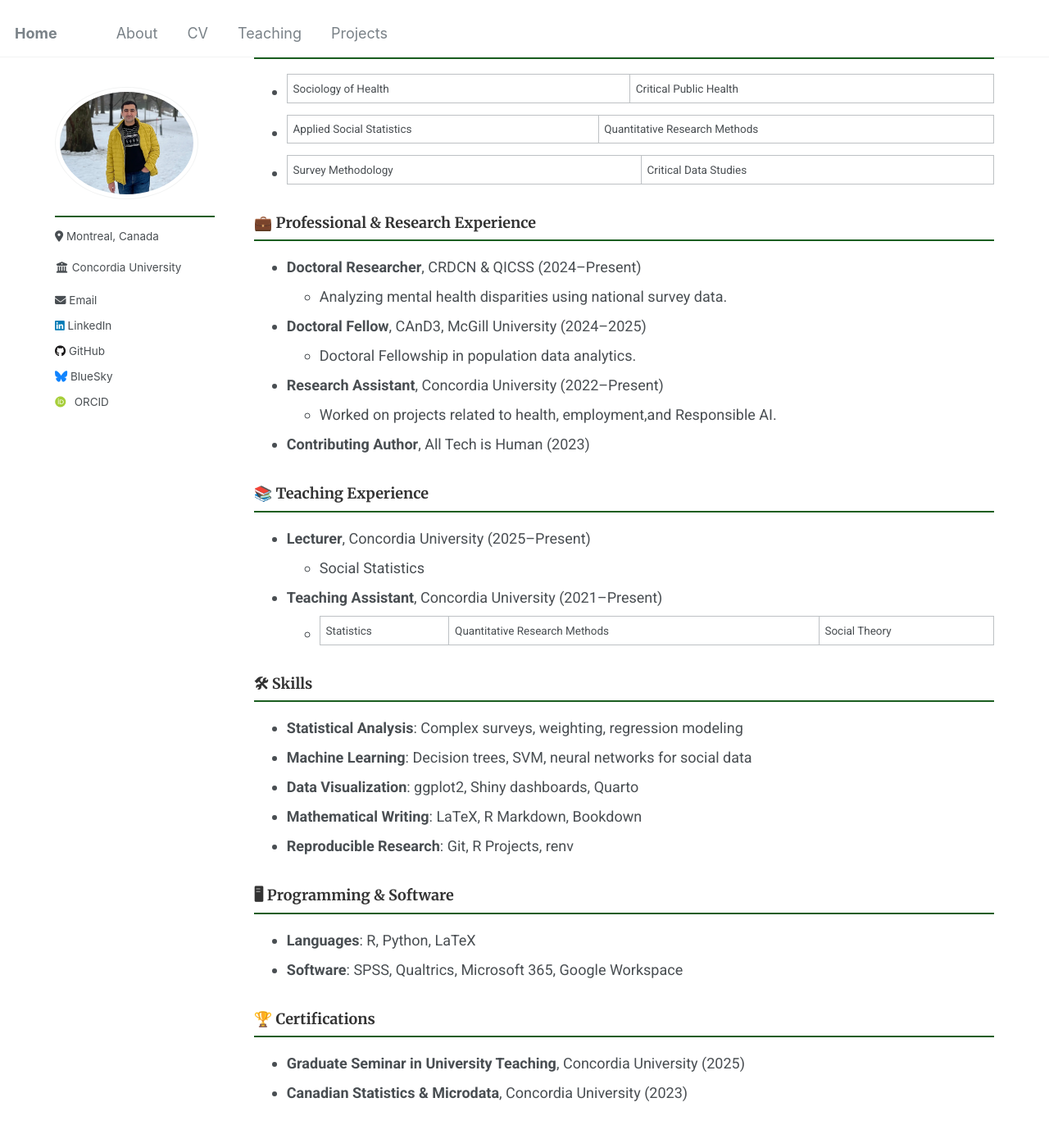
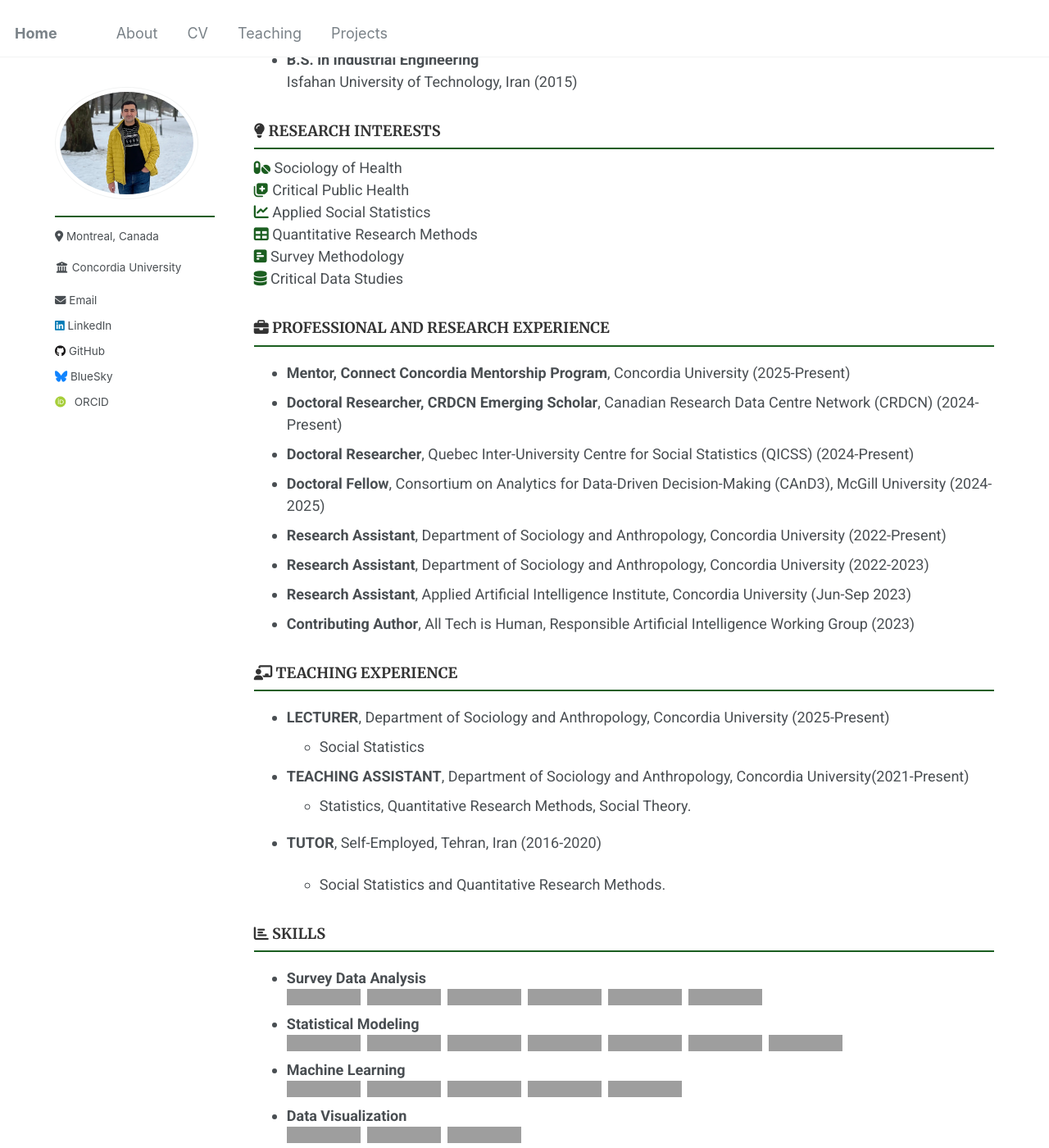
Before and after one commit to Mohsnmonji/mohsnmonji.github.io, a Jekyll site: the page built from _pages/Curriculum Vitae.md, in a window 1280 px wide and 1400 px high, scrolled down 345 px. Shown: the whole window at 82% size. Built offline with Jekyll 4.4.1, drawn with Linux system fonts in a browser that asks for light colours; some web fonts are replaced; some of the changed text lies outside the part shown; grey boxes are pictures that could not be loaded.

Commit message:
Update Curriculum Vitae.md

```diff
--- a/_pages/Curriculum Vitae.md
+++ b/_pages/Curriculum Vitae.md
@@ -10,49 +10,140 @@ author_profile: true
 
 <style>
   h3 {
-    border-bottom: 2px solid #1B5E20;
+    border-bottom: 2px solid #1B5E20; /* Accessible Dark Green */
     font-weight: bold;
-    padding-bottom: 10px;
-    color: #333;
+    padding-bottom: 10px; /* Space between text and the line */
+    color: #333; /* Dark Gray Text */
   }
 </style>
 
-### 🎓 **Education**
-- **Ph.D. Candidate in Social and Cultural Analysis(Sociology)**, Concordia University (2020–Present)
-- **M.A. in Anthropology**, University of Tehran (2018)
-- **B.S. in Industrial Engineering**, Isfahan University of Technology (2015)
 
-### 💡 **Research Interests**
-- Sociology of Health | Critical Public Health
-- Applied Social Statistics | Quantitative Research Methods
-- Survey Methodology | Critical Data Studies
+### <i class="fas fa-graduation-cap"></i> EDUCATION
 
-### 💼 **Professional & Research Experience**
-- **Doctoral Researcher**, CRDCN & QICSS (2024–Present)
-  - Analyzing mental health disparities using national survey data.
-- **Doctoral Fellow**, CAnD3, McGill University (2024–2025)
-  - Doctoral Fellowship in population data analytics.
-- **Research Assistant**, Concordia University (2022–Present)
-  - Worked on projects related to health, employment,and Responsible AI.
-- **Contributing Author**, All Tech is Human (2023)
+  - **Ph.D. Candidate in Social and Cultural Analysis (Sociology)**
+  Concordia University (2020-Present)
 
-### 📚 **Teaching Experience**
-- **Lecturer**, Concordia University (2025–Present)
+
+- **M.A. in Anthropology**
+  University of Tehran, Iran (2018)
+
+- **B.S. in Industrial Engineering**
+  Isfahan University of Technology, Iran (2015)
+
+
+<!-- RESEARCH INTERESTS -->
+<h3><i class="fas fa-lightbulb"></i> RESEARCH INTERESTS</h3>
+<div>
+  <i class="fas fa-pills" style="color: #1B5E20;"></i> Sociology of Health<br>
+  <i class="fas fa-notes-medical" style="color: #1B5E20;"></i> Critical Public Health<br>
+  <i class="fas fa-chart-line" style="color: #1B5E20;"></i> Applied Social Statistics<br>
+  <i class="fas fa-table" style="color: #1B5E20;"></i> Quantitative Research Methods<br>
+  <i class="fas fa-poll-h" style="color: #1B5E20;"></i> Survey Methodology<br>
+  <i class="fas fa-database" style="color: #1B5E20;"></i> Critical Data Studies
+</div>
+
+
+### <i class="fas fa-briefcase"></i> PROFESSIONAL AND RESEARCH EXPERIENCE
+- **Mentor, Connect Concordia Mentorship Program**, Concordia University (2025-Present)
+- **Doctoral Researcher, CRDCN Emerging Scholar**, Canadian Research Data Centre Network (CRDCN) (2024-Present)
+- **Doctoral Researcher**, Quebec Inter-University Centre for Social Statistics (QICSS) (2024-Present)
+- **Doctoral Fellow**, Consortium on Analytics for Data-Driven Decision-Making (CAnD3), McGill University (2024-2025)
+- **Research Assistant**, Department of Sociology and Anthropology, Concordia University (2022-Present)
+- **Research Assistant**, Department of Sociology and Anthropology, Concordia University (2022-2023)
+- **Research Assistant**, Applied Artificial Intelligence Institute, Concordia University (Jun-Sep 2023)
+- **Contributing Author**, All Tech is Human, Responsible Artificial Intelligence Working Group (2023)
+
+### <i class="fas fa-chalkboard-teacher"></i> TEACHING EXPERIENCE
+
+- **LECTURER**, Department of Sociology and Anthropology, Concordia University (2025-Present)
   - Social Statistics
-- **Teaching Assistant**, Concordia University (2021–Present)
-  - Statistics | Quantitative Research Methods | Social Theory
 
-### 🛠 **Skills**
-- **Statistical Analysis**: Complex surveys, weighting, regression modeling
-- **Machine Learning**: Decision trees, SVM, neural networks for social data
-- **Data Visualization**: ggplot2, Shiny dashboards, Quarto
-- **Mathematical Writing**: LaTeX, R Markdown, Bookdown
-- **Reproducible Research**: Git, R Projects, renv
+- **TEACHING ASSISTANT**, Department of Sociology and Anthropology, Concordia University(2021-Present)
+  - Statistics, Quantitative Research Methods, Social Theory.
 
-### 🖥 **Programming & Software**
-- **Languages**: R, Python, LaTeX
-- **Software**: SPSS, Qualtrics, Microsoft 365, Google Workspace
+- **TUTOR**, Self-Employed, Tehran, Iran (2016-2020)
 
-### 🏆 **Certifications**
-- **Graduate Seminar in University Teaching**, Concordia University (2025)
-- **Canadian Statistics & Microdata**, Concordia University (2023)
+   - Social Statistics and Quantitative Research Methods.
+
+### <i class="fas fa-chart-bar"></i> SKILLS
+
+- **Survey Data Analysis**
+  <div style="display: flex; flex-wrap: wrap; gap: 8px;">
+    <img src="https://img.shields.io/badge/complex%20surveys-blue" alt="complex surveys badge">
+    <img src="https://img.shields.io/badge/multiple%20imputations-blue" alt="multiple imputations badge">
+    <img src="https://img.shields.io/badge/sampling-blue" alt="sampling badge">
+    <img src="https://img.shields.io/badge/nonresponse%20bias-blue" alt="nonresponse bias badge">
+    <img src="https://img.shields.io/badge/weighting-blue" alt="weighting badge">
+    <img src="https://img.shields.io/badge/bootstrapping-blue" alt="bootstrapping badge">
+  </div>
+
+- **Statistical Modeling**
+  <div style="display: flex; flex-wrap: wrap; gap: 8px;">
+    <img src="https://img.shields.io/badge/OLS-blue" alt="OLS badge">
+    <img src="https://img.shields.io/badge/logistic%20regression-blue" alt="logistic regression badge">
+    <img src="https://img.shields.io/badge/ordinal%20regression-blue" alt="ordinal regression badge">
+    <img src="https://img.shields.io/badge/mixed%2Deffects%20models-blue" alt="mixed-effects models badge">
+    <img src="https://img.shields.io/badge/mediation%20and%20moderation%20analysis-blue" alt="mediation and moderation analysis badge">
+    <img src="https://img.shields.io/badge/latent%20class%20analysis-blue" alt="latent class analysis badge">
+    <img src="https://img.shields.io/badge/I%2DMAIHDA-blue" alt="I-MAIHDA badge">
+  </div>
+
+- **Machine Learning**
+  <div style="display: flex; flex-wrap: wrap; gap: 8px;">
+    <img src="https://img.shields.io/badge/support%20vector%20machines-blue" alt="support vector machines badge">
+    <img src="https://img.shields.io/badge/decision%20trees-blue" alt="decision trees badge">
+    <img src="https://img.shields.io/badge/k%2Dnearest%20neighbors-blue" alt="k-nearest neighbors badge">
+    <img src="https://img.shields.io/badge/random%20forests-blue" alt="random forests badge">
+    <img src="https://img.shields.io/badge/neural%20networks-blue" alt="neural networks badge">
+  </div>
+
+- **Data Visualization**
+  <div style="display: flex; flex-wrap: wrap; gap: 8px;">
+    <img src="https://img.shields.io/badge/ggplot2-blue" alt="ggplot2 badge">
+    <img src="https://img.shields.io/badge/Plotly-blue" alt="Plotly badge">
+    <img src="https://img.shields.io/badge/shiny%20dashboards-blue" alt="shiny dashboards badge">
+  </div>
+
+- **Mathematical Writing**
+  <div style="display: flex; flex-wrap: wrap; gap: 8px;">
+    <img src="https://img.shields.io/badge/LaTeX-blue" alt="LaTeX badge">
+    <img src="https://img.shields.io/badge/R%20Markdown-blue" alt="R Markdown badge">
+    <img src="https://img.shields.io/badge/Quarto-blue" alt="Quarto badge">
+    <img src="https://img.shields.io/badge/Bookdown-blue" alt="Bookdown badge">
+  </div>
+
+- **Reproducible Research**
+  <div style="display: flex; flex-wrap: wrap; gap: 8px;">
+    <img src="https://img.shields.io/badge/R%20Projects-blue" alt="R Projects badge">
+    <img src="https://img.shields.io/badge/renv-blue" alt="renv badge">
+  </div>
+
+
+<h3><i class="fab fa-r-project"></i> PROGRAMMING LANGUAGES & SOFTWARE</h3>
+<div style="display: flex; flex-wrap: wrap; gap: 10px; align-items: center;">
+  <img src="https://img.shields.io/badge/-R-blue?logo=R&logoColor=white" alt="R">
+  <img src="https://img.shields.io/badge/-Python-yellow?logo=Python&logoColor=white" alt="Python">
+  <img src="https://img.shields.io/badge/-LaTeX-blue?logo=latex&logoColor=white" alt="LaTeX">
+  <img src="https://img.shields.io/badge/-R%20Markdown-blue?logo=R&logoColor=white" alt="R Markdown">
+  <img src="https://img.shields.io/badge/-Quarto-blueviolet?logo=quarto&logoColor=white" alt="Quarto">
+  <img src="https://img.shields.io/badge/-Bookdown-darkgreen?logo=r&logoColor=white" alt="Bookdown">
+  <img src="https://img.shields.io/badge/-Git-orange?logo=git&logoColor=white" alt="Git">
+  <img src="https://img.shields.io/badge/-GitHub-black?logo=github&logoColor=white" alt="GitHub">
+  <img src="https://img.shields.io/badge/-SPSS-lightblue" alt="SPSS">
+  <img src="https://img.shields.io/badge/-Qualtrics-purple" alt="Qualtrics">
+  <img src="https://img.shields.io/badge/-Google%20Workspace-blue?logo=googleworkspace&logoColor=white" alt="Google Workspace">
+  <img src="https://img.shields.io/badge/-Google%20Forms-green?logo=googleforms&logoColor=white" alt="Google Forms">
+  <img src="https://img.shields.io/badge/-Microsoft%20365-blue?logo=microsoftoffice&logoColor=white" alt="Microsoft 365">
+  <img src="https://img.shields.io/badge/-Notion-black?logo=notion&logoColor=white" alt="Notion">
+  <img src="https://img.shields.io/badge/-Excel-green?logo=microsoftexcel&logoColor=white" alt="Excel">
+  <img src="https://img.shields.io/badge/-Word-blue?logo=microsoftword&logoColor=white" alt="Word">
+  <img src="https://img.shields.io/badge/-PowerPoint-orange?logo=microsoftpowerpoint&logoColor=white" alt="PowerPoint">
+</div>
+
+
+
+### <i class="fas fa-award"></i> CERTIFICATES
+
+
+- **Graduate Seminar in University Teaching**, issued by Concordia University, 2025
+- **Canadian Statistics and Microdata for the Social Sciences**, issued by Concordia University, 2023
```
